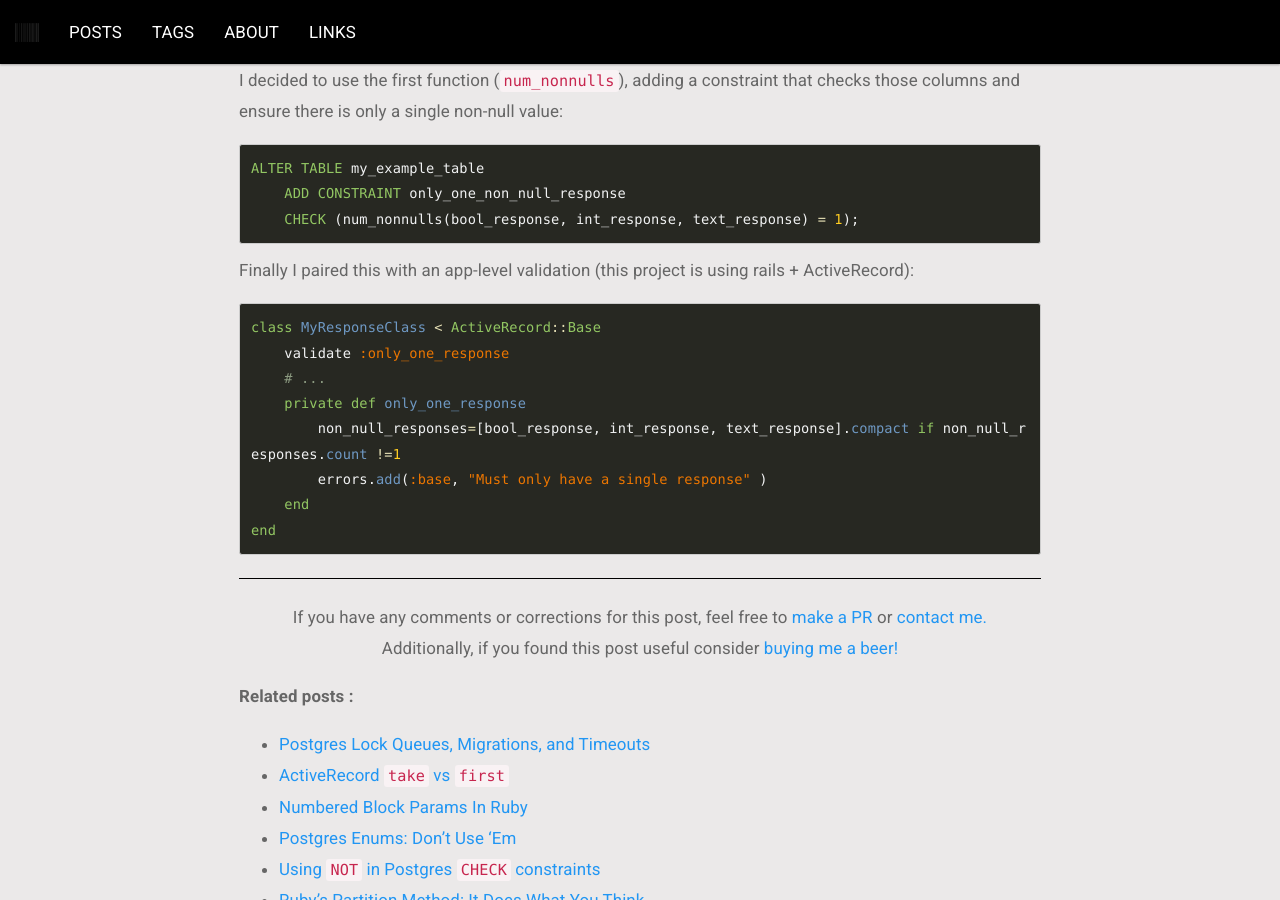
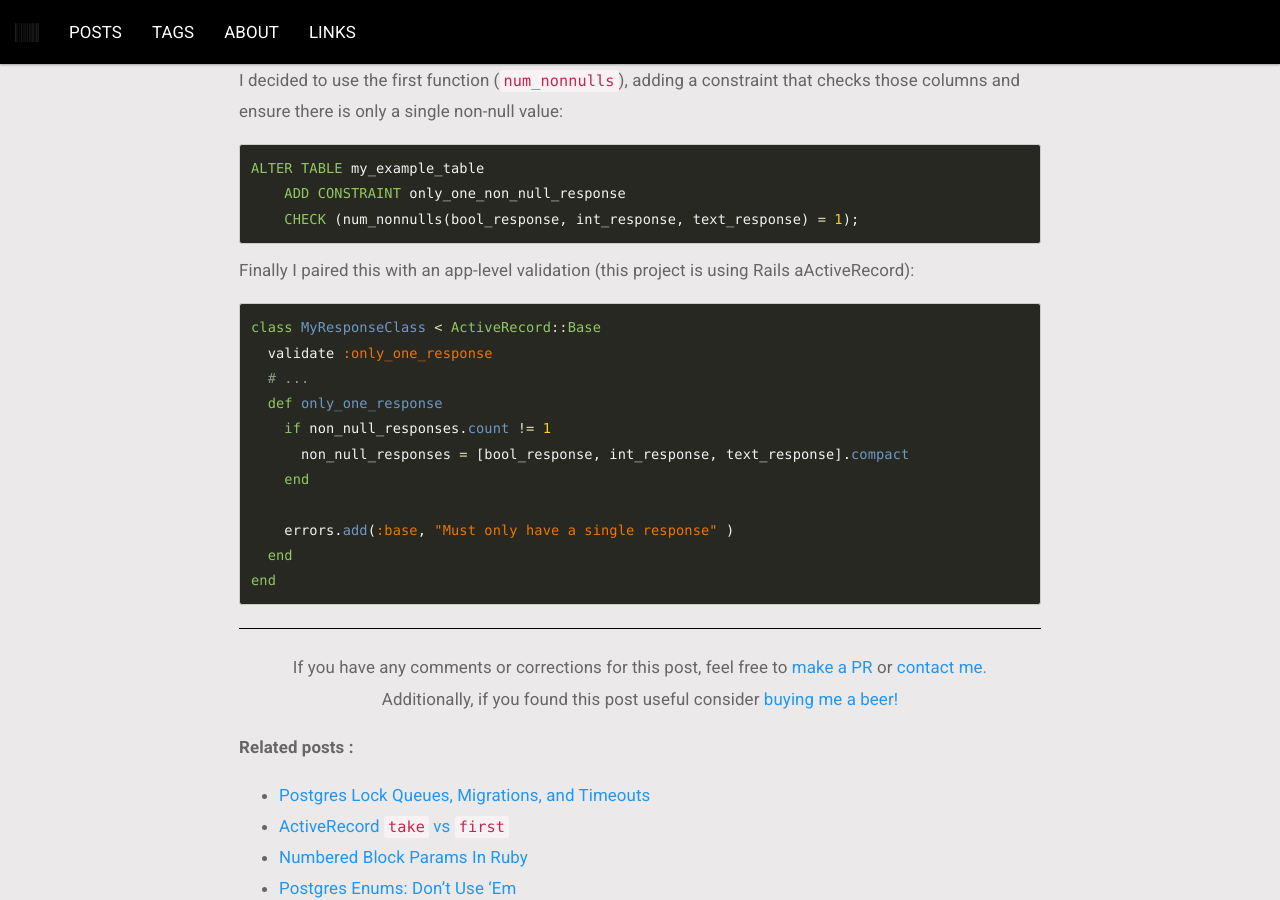
Before and after one commit to DanDobrick/blog, a Jekyll site: the page built from _posts/2020-07-10-postgresql-null-functions.md, in a window 1280 px wide and 900 px high, scrolled down 1748 px. Built offline with Jekyll 4.4.1, drawn with Linux system fonts in a browser that asks for light colours.

Commit message:
Code formatting

````diff
--- a/_posts/2020-07-10-postgresql-null-functions.md
+++ b/_posts/2020-07-10-postgresql-null-functions.md
@@ -45,15 +45,18 @@ ALTER TABLE my_example_table
     CHECK (num_nonnulls(bool_response, int_response, text_response) = 1);
 ```
 
-Finally I paired this with an app-level validation (this project is using rails + ActiveRecord):
+Finally I paired this with an app-level validation (this project is using Rails aActiveRecord):
 
 ```ruby
 class MyResponseClass < ActiveRecord::Base
-    validate :only_one_response
-    # ...
-    private def only_one_response
-        non_null_responses=[bool_response, int_response, text_response].compact if non_null_responses.count !=1
-        errors.add(:base, "Must only have a single response" )
+  validate :only_one_response
+  # ...
+  def only_one_response
+    if non_null_responses.count != 1
+      non_null_responses = [bool_response, int_response, text_response].compact
     end
+
+    errors.add(:base, "Must only have a single response" )
+  end
 end
 ```
````
